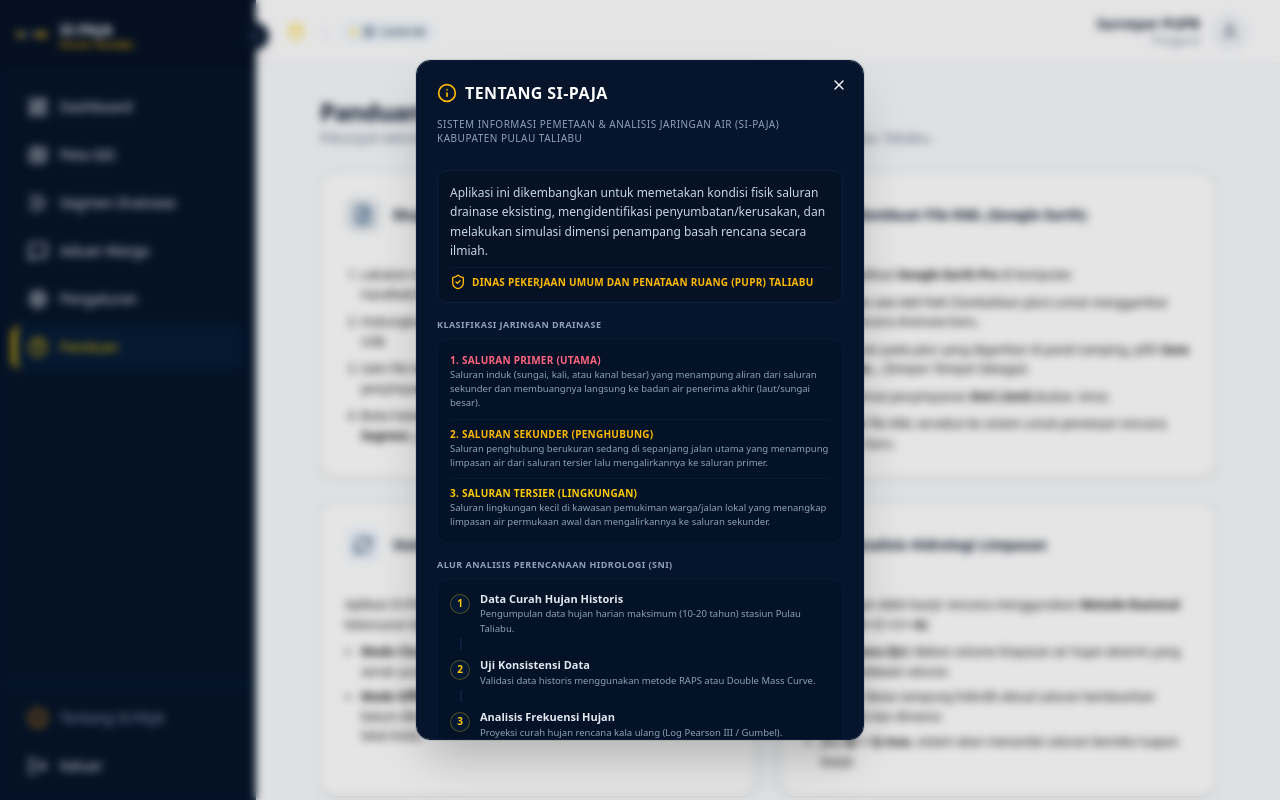
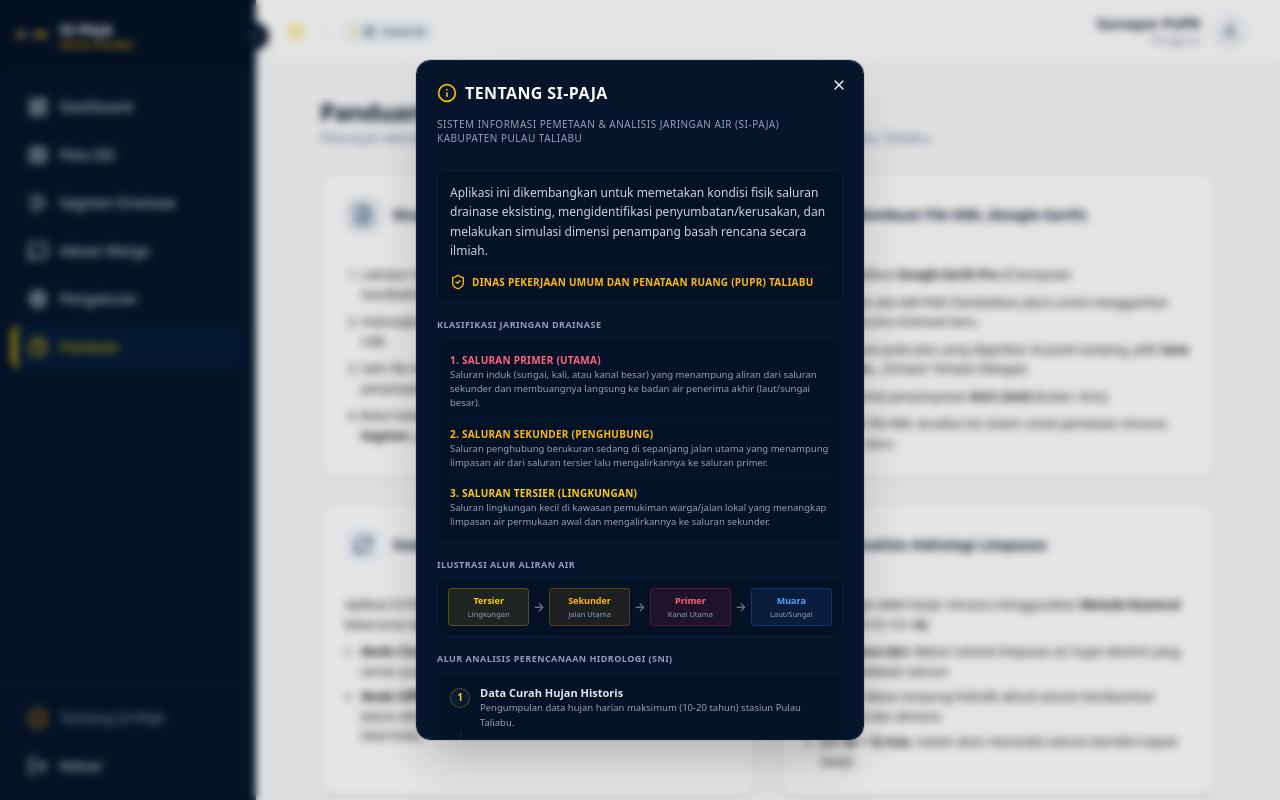
Before and after one commit to umamit/si-paja, a Next.js app: page /help in a window 1280 px wide. Both pictures are taken after a click on the button "Tentang SI-PAJA". Shown: the top 800 px of the page. Built offline with nearby package versions, Linux system fonts and the light colour scheme; no server answers.

Commit message:
feat: add visual water flow illustration to About dialog

```diff
--- a/src/components/shared/about-dialog.tsx
+++ b/src/components/shared/about-dialog.tsx
@@ -68,6 +68,32 @@ export function AboutDialog({ open, onOpenChange }: AboutDialogProps) {
             </div>
           </div>
 
+          {/* Alur Aliran Air */}
+          <div className="space-y-1.5">
+            <p className="font-bold text-slate-400 uppercase tracking-wider text-[9px]">Ilustrasi Alur Aliran Air</p>
+            <div className="flex items-center justify-between bg-slate-950/40 p-2.5 rounded-lg border border-slate-800 text-[9px] font-bold text-center">
+              <div className="flex-1 text-emerald-400 bg-emerald-500/10 py-1.5 rounded border border-emerald-500/25">
+                Tersier
+                <span className="block text-[7.5px] font-normal text-slate-400 mt-0.5">Lingkungan</span>
+              </div>
+              <span className="px-1 text-slate-500 text-xs">→</span>
+              <div className="flex-1 text-amber-400 bg-amber-500/10 py-1.5 rounded border border-amber-500/25">
+                Sekunder
+                <span className="block text-[7.5px] font-normal text-slate-400 mt-0.5">Jalan Utama</span>
+              </div>
+              <span className="px-1 text-slate-500 text-xs">→</span>
+              <div className="flex-1 text-rose-400 bg-rose-500/10 py-1.5 rounded border border-rose-500/25">
+                Primer
+                <span className="block text-[7.5px] font-normal text-slate-400 mt-0.5">Kanal Utama</span>
+              </div>
+              <span className="px-1 text-slate-500 text-xs">→</span>
+              <div className="flex-1 text-blue-400 bg-blue-500/10 py-1.5 rounded border border-blue-500/25">
+                Muara
+                <span className="block text-[7.5px] font-normal text-slate-400 mt-0.5">Laut/Sungai</span>
+              </div>
+            </div>
+          </div>
+
           {/* Alur Hidrologi */}
           <div className="space-y-2">
             <p className="font-bold text-slate-400 uppercase tracking-wider text-[9px]">Alur Analisis Perencanaan Hidrologi (SNI)</p>
```
